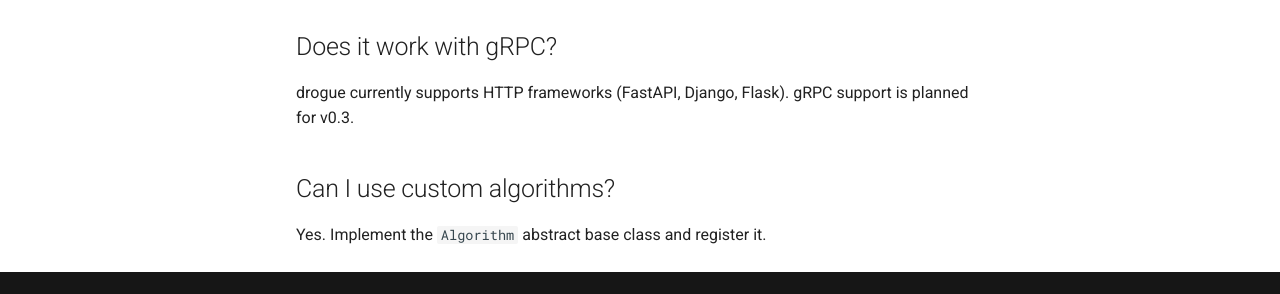
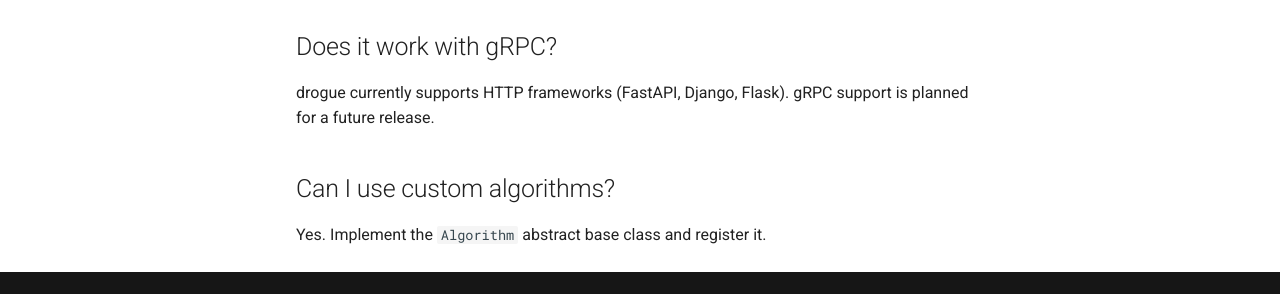
Before and after one commit to zlynv/drogue, an MkDocs documentation site: the page built from docs/faq.md, in a window 1280 px wide and 900 px high, scrolled down 922 px. Shown: the part 564-858 px from the top of the window. Built offline with MkDocs 1.6.1 and Material for MkDocs 9.7.7, drawn with Linux system fonts in a browser that asks for light colours; comment, search, counter and statistics services are not loaded.

Commit message:
docs: fix FAQ - gRPC support planned for future release (not v0.3)

```diff
--- a/docs/faq.md
+++ b/docs/faq.md
@@ -42,7 +42,7 @@ config = DrogueConfig(
 
 ## Does it work with gRPC?
 
-drogue currently supports HTTP frameworks (FastAPI, Django, Flask). gRPC support is planned for v0.3.
+drogue currently supports HTTP frameworks (FastAPI, Django, Flask). gRPC support is planned for a future release.
 
 ## Can I use custom algorithms?
 
```
